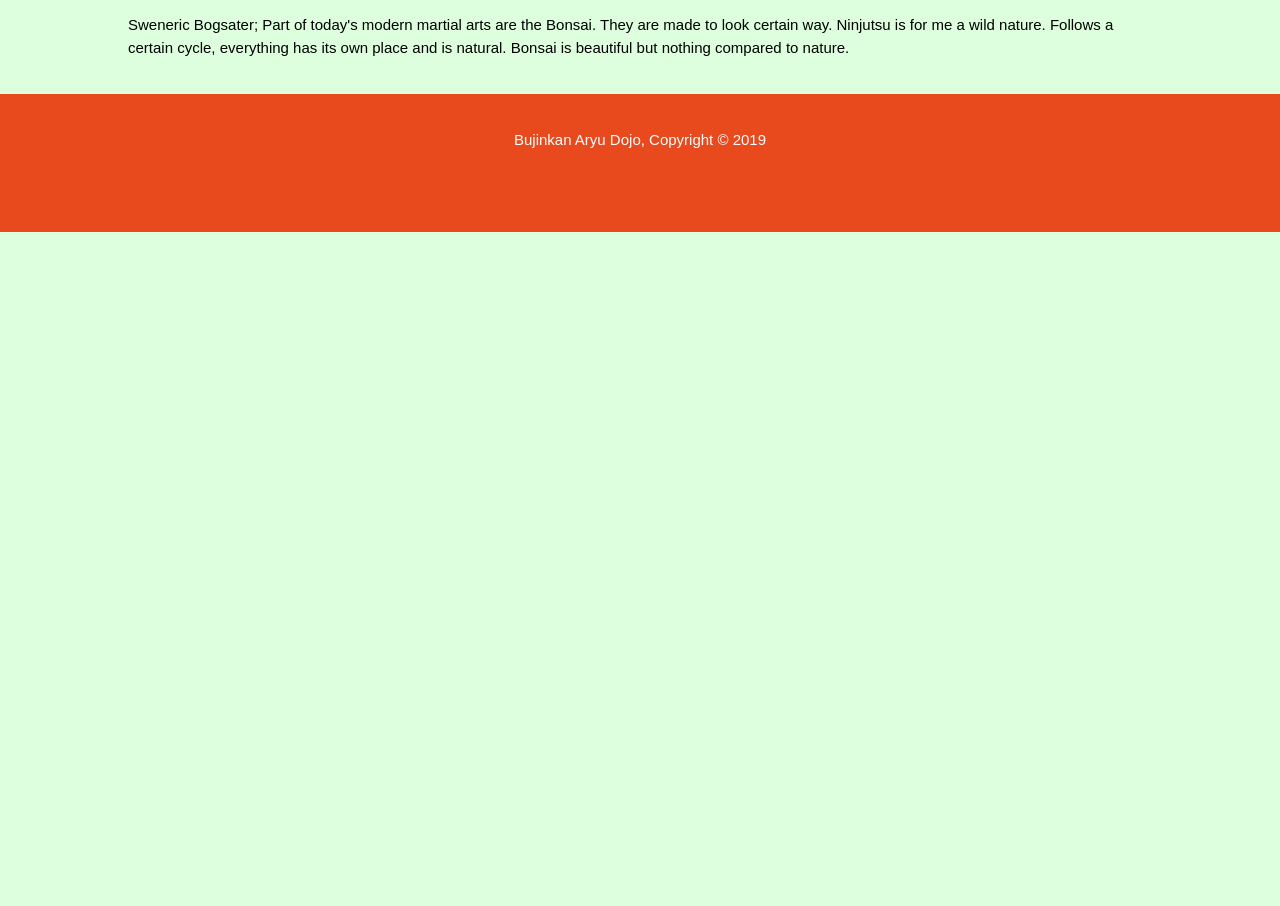
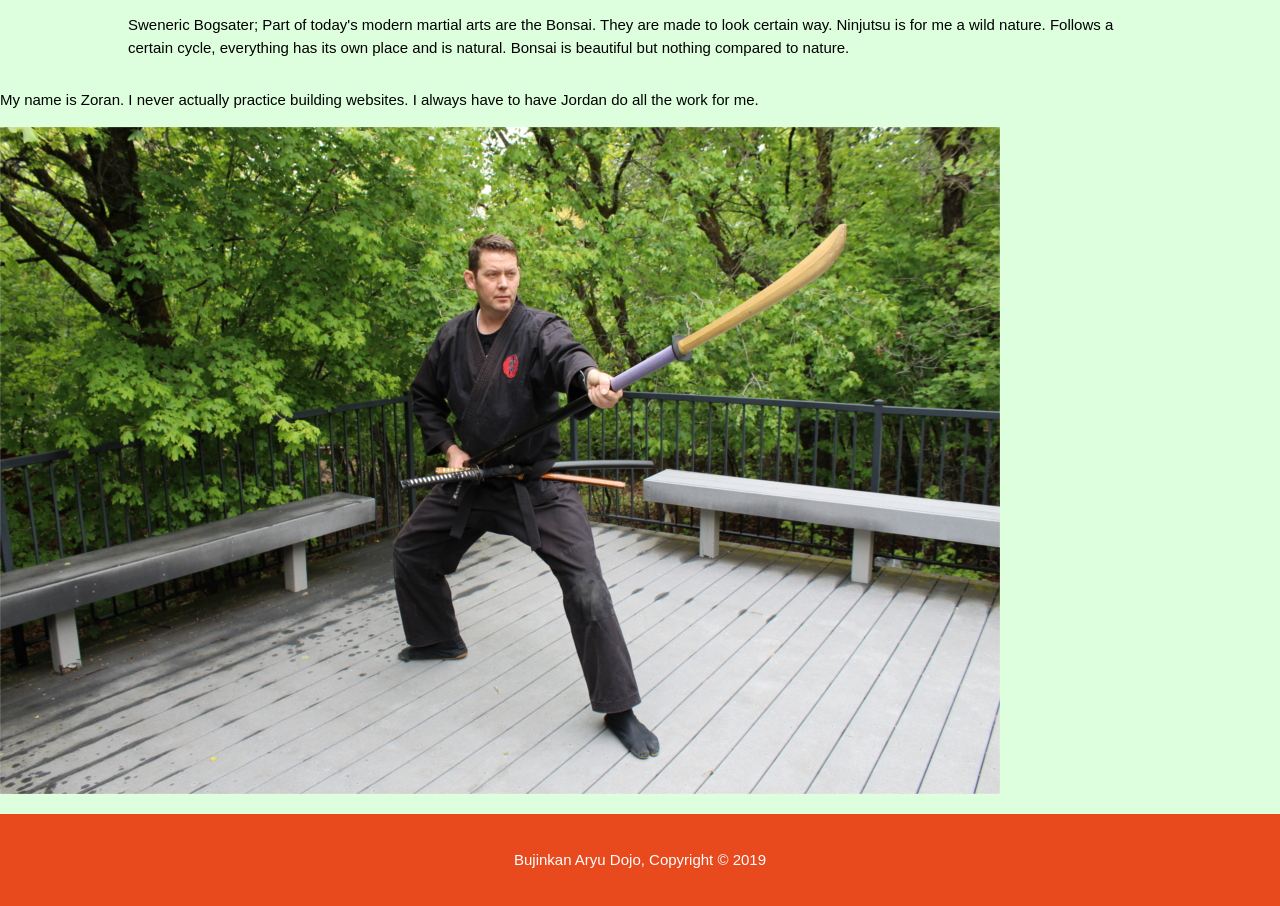
Before and after one commit to zkorajac/ninjutsu, a plain HTML site: page instructor.html in a window 1280 px wide. Shown: the part 740-1646 px from the top of the page. Before the commit the page ends 972 px from the top, so only its background shows below. Drawn offline with nearby package versions, Linux system fonts and the light colour scheme.

Commit message:
adding in the image for zoran

```diff
--- a/css/style.css
+++ b/css/style.css
@@ -96,11 +96,16 @@ img {
   color:#ffffff;
 }
 
- #Showcase h1{
-   margin-top:100px
-   font-size:55px;
-   margin-bottom:10px;
-   }
+img.zoran {
+  width: initial;
+  height: initial;
+}
+
+#Showcase h1 {
+  margin-top:100px
+  font-size: 55px;
+  margin-bottom: 10px;
+}
 
    showcase p{
      font-size:20px;
@@ -110,12 +115,6 @@ newsletter{
   padding:15px;
   color:#ffffff;
   background:#35424a
-}
-
-#newsletter h1{
-}
-
-#newsletter form{
 }
 
 /* Boxes */
--- a/instructor.html
+++ b/instructor.html
@@ -53,9 +53,12 @@
                   <p>Sweneric Bogsater; Part of today's modern martial arts are the Bonsai. They are made to look certain way. Ninjutsu is for me a wild nature. Follows a certain cycle, everything has its own place and is natural. Bonsai is beautiful but nothing compared to nature.</p>
              </div>
             </section>
-          <footer>
-            <p>Bujinkan Aryu Dojo, Copyright &copy; 2019</p>
-          <footer>
-
+            <section>
+              <p>My name is Zoran. I never actually practice building websites. I always have to have Jordan do all the work for me.</p>
+              <img class="zoran" src="./img/zoran.jpeg" />
+            </section>
+            <footer>
+              <p>Bujinkan Aryu Dojo, Copyright &copy; 2019</p>
+            </footer>
         </body>
       </html>
```
Also changed, not shown: img/zoran.jpeg (added).
